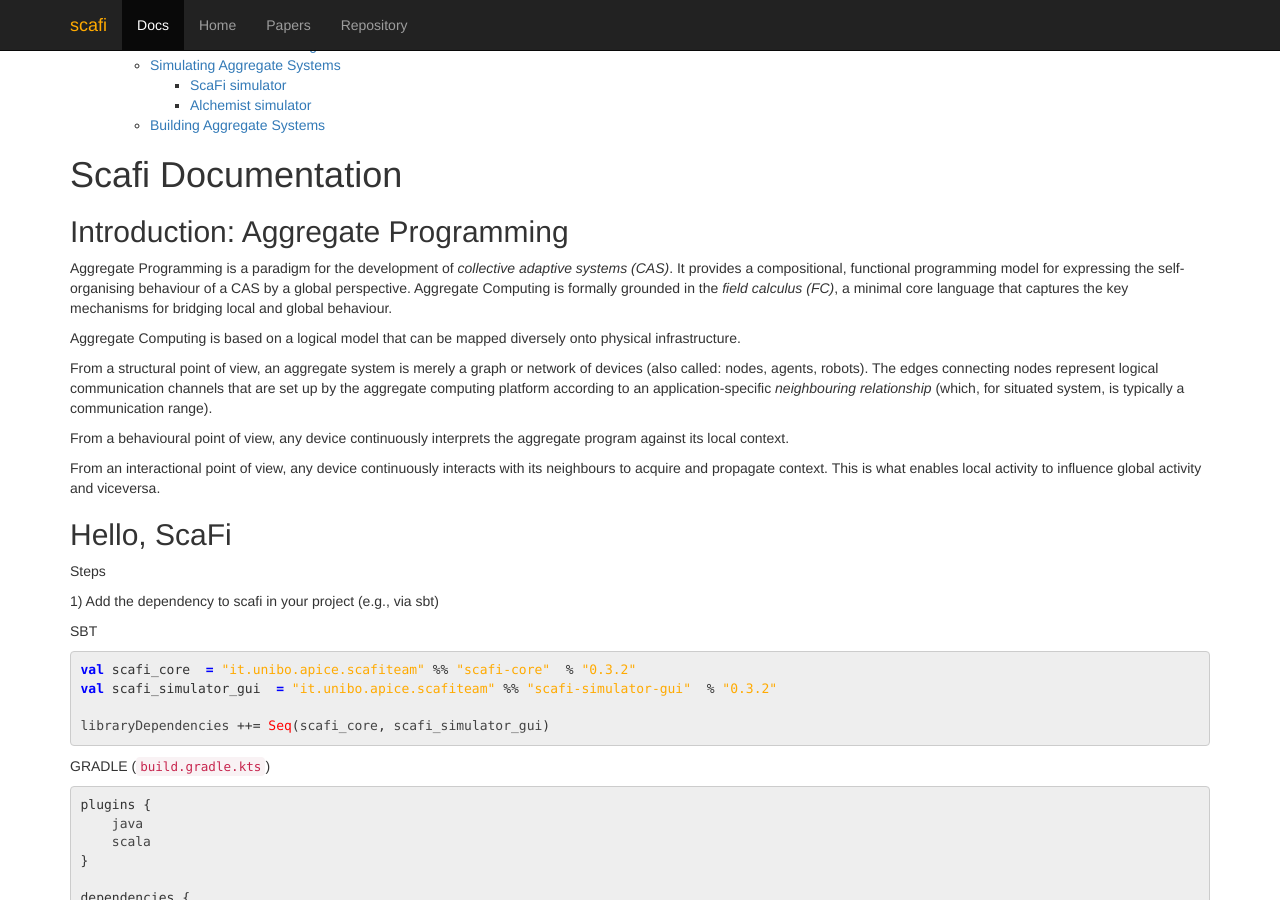
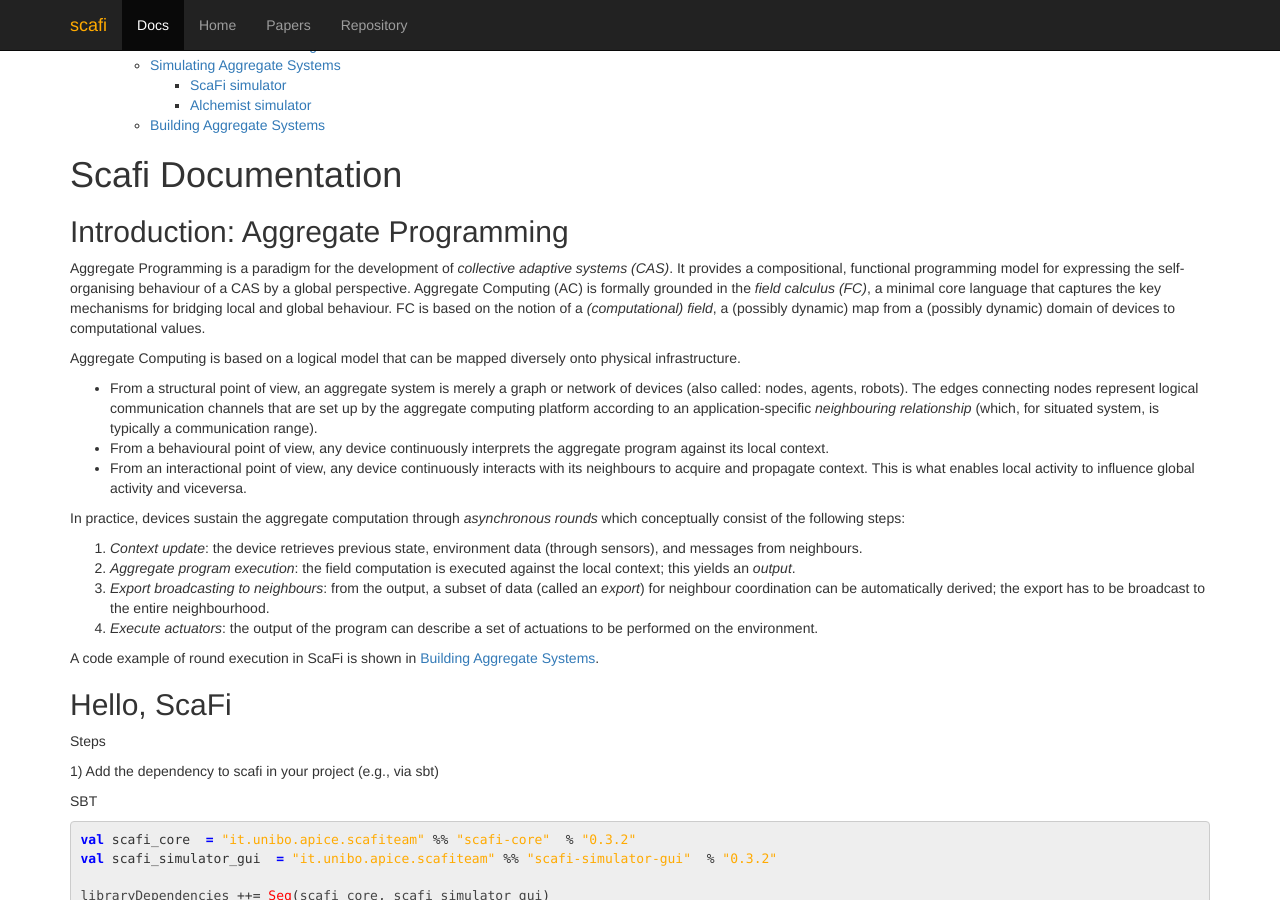
Before and after one commit to scafi/scafi.github.io, a Jekyll site: the page built from pages/docs.md, in a window 1280 px wide and 900 px high, scrolled down 355 px. Built offline with Jekyll 4.4.1, drawn with Linux system fonts in a browser that asks for light colours.

Commit message:
On AC execution and round

```diff
--- a/pages/docs.md
+++ b/pages/docs.md
@@ -18,27 +18,38 @@ for the development of _collective adaptive systems (CAS)_.
 It provides a compositional, functional programming model
  for expressing the self-organising behaviour of a CAS
  by a global perspective.
-Aggregate Computing is formally grounded in the _field calculus (FC)_,
+Aggregate Computing (AC) is formally grounded in the _field calculus (FC)_,
  a minimal core language that captures the key mechanisms
  for bridging local and global behaviour.
+FC is based on the notion of a _(computational) field_,
+ a (possibly dynamic) map from a (possibly dynamic) domain of devices to computational values.
 
 Aggregate Computing is based on a logical model that can be mapped diversely onto physical infrastructure.
 
-From a structural point of view,
+* From a structural point of view,
  an aggregate system is merely a graph or network of devices (also called: nodes, agents, robots).
 The edges connecting nodes represent logical communication channels
  that are set up by the aggregate computing platform
  according to an application-specific _neighbouring relationship_
  (which, for situated system, is typically a communication range).
-
-From a behavioural point of view,
+* From a behavioural point of view,
  any device continuously interprets the aggregate program
  against its local context.
-
-From an interactional point of view,
+* From an interactional point of view,
  any device continuously interacts with its neighbours
  to acquire and propagate context.
  This is what enables local activity to influence global activity and viceversa.
+
+In practice, devices sustain the aggregate computation
+ through _asynchronous rounds_ which conceptually consist of the following steps:
+
+1. _Context update_: the device retrieves previous state, environment data (through sensors), and messages from neighbours.
+2. _Aggregate program execution_: the field computation is executed against the local context; this yields an *output*.
+3. _Export broadcasting to neighbours_: from the output, a subset of data (called an _export_) for neighbour coordination can be automatically derived;
+ the export has to be broadcast to the entire neighbourhood.
+4. _Execute actuators_: the output of the program can describe a set of actuations to be performed on the environment.
+
+A code example of round execution in ScaFi is shown in <a href="#building-aggregate-systems">Building Aggregate Systems</a>.
 
 ## Hello, ScaFi
 
```
